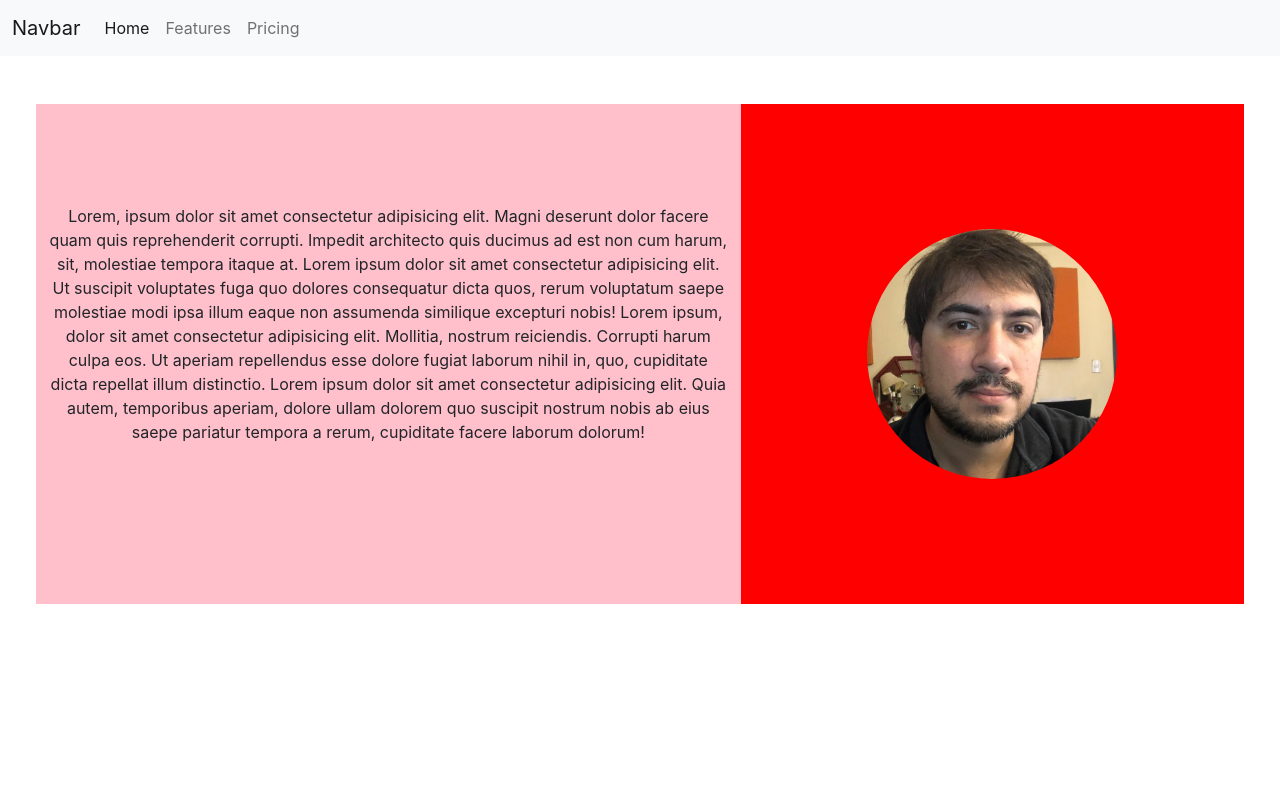
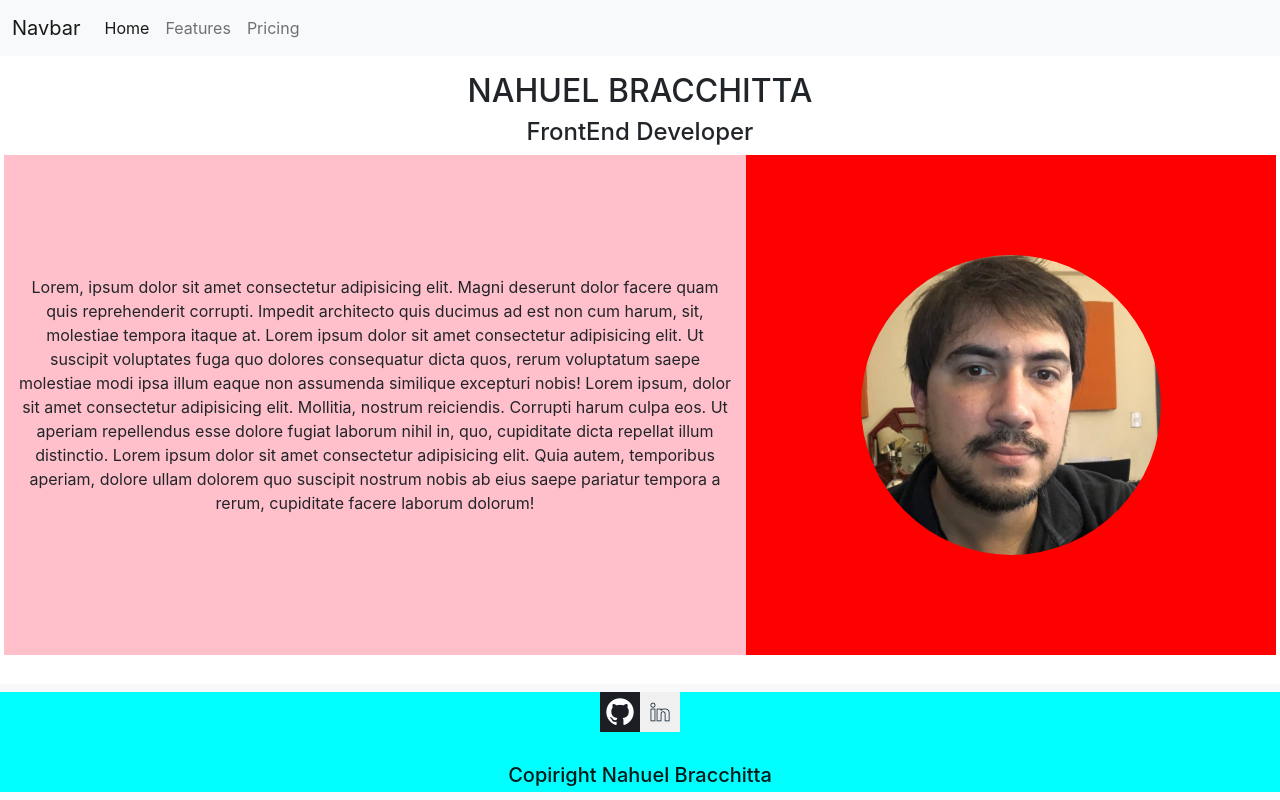
Before and after one commit to MrFontina/NB, a React (Create React App) app: page /contacto in a window 1280 px wide. Built offline with nearby package versions, Linux system fonts and the light colour scheme.

Commit message:
mejorando de a poco

```diff
--- a/src/App.js
+++ b/src/App.js
@@ -1,5 +1,6 @@
 import NavBar from "./Components/NavBar/NavBar";
 import About from "./Components/About/About";
+import Footer from "./Components/Footer/Footer";
 
 import { BrowserRouter, Routes, Route } from "react-router-dom";
 
@@ -16,7 +17,7 @@ function App() {
     <Route path="/trabajos" />
     <Route path="/contacto" />
     </Routes>
-
+    <Footer/>
     </BrowserRouter>
     </>
   );
--- a/src/Components/About/About.jsx
+++ b/src/Components/About/About.jsx
@@ -7,16 +7,19 @@ function About() {
 
   return (
     <div className="hector">
-    <div className="container.fluid p-5 ">
+    <div className="container.fluid p-3 ">
         <div className="row flex-wrap" >
+            <div style={{textAlign:"center"}}>
+              <h2>NAHUEL BRACCHITTA</h2>
+              <h4>FrontEnd Developer</h4>
+            </div>
 
-            <div className="col-lg-7 col-12"  style={{backgroundColor:"pink", textAlign:"center", paddingTop:"100px", height:"500px"}}>
+            <div className="col-lg-7 col-12"  style={{backgroundColor:"pink", textAlign:"center", paddingTop:"120px", height:"500px"}}>
             Lorem, ipsum dolor sit amet consectetur adipisicing elit. Magni deserunt dolor facere quam quis reprehenderit corrupti. Impedit architecto quis ducimus ad est non cum harum, sit, molestiae tempora itaque at. Lorem ipsum dolor sit amet consectetur adipisicing elit. Ut suscipit voluptates fuga quo dolores consequatur dicta quos, rerum voluptatum saepe molestiae modi ipsa illum eaque non assumenda similique excepturi nobis! Lorem ipsum, dolor sit amet consectetur adipisicing elit. Mollitia, nostrum reiciendis. Corrupti harum culpa eos. Ut aperiam repellendus esse dolore fugiat laborum nihil in, quo, cupiditate dicta repellat illum distinctio. Lorem ipsum dolor sit amet consectetur adipisicing elit. Quia autem, temporibus aperiam, dolore ullam dolorem quo suscipit nostrum nobis ab eius saepe pariatur tempora a rerum, cupiditate facere laborum dolorum!
         </div>
-        <div className="rogelio col-lg-5 col-12 "  >
-            <img src={image} style={{borderRadius: "50%", height: "50%" }} alt=""/>
-            {/* <img src={image} style={{borderRadius: "50%", height: "50%" }} alt=""/>
-            <img src={image} style={{borderRadius: "50%", height: "50%" }} alt=""/> */}
+        <div className="headerRight col-lg-5 col-12 "  >
+            <img src={image} style={{borderRadius: "50%", height: "60%" }} alt=""/>
+
             </div>
         </div>
 
--- a/src/Components/About/about.css
+++ b/src/Components/About/about.css
@@ -1,4 +1,4 @@
-.rogelio{
+.headerRight{
         height: 500px;
         background-color: red;
         display: flex;
@@ -8,7 +8,7 @@
 }
 
 @media (max-width: 990px) {
-    .rogelio {
+    .headerRight {
         align-items: flex-start;
         background-color: yellow;
     }
--- /dev/null
+++ b/src/Components/Footer/Footer.jsx
@@ -0,0 +1,26 @@
+import './footer.css'
+import git from './github.png'
+import linkedin from './linkedin.png'
+
+function Footer(){
+    return(
+        <footer className="foot">
+            <nav className="navbar navbar-light bg-light">
+                <div className='logos container-fluid'>
+                    <div className='mx-auto'>
+                      <a href='https://github.com/MrFontina'><img src={git} alt='gitHub' style={{width:'40px'}}/>
+                    </a>
+                    <a href='https://linkedin.com/in/nahuel-bracchitta'>
+                      <img src={linkedin} alt='linkedin' style={{width:'40px'}}/>
+                    </a>
+                    </div>
+                    <span className="navbar-brand mb-0 mx-auto h1">Copiright Nahuel Bracchitta</span>
+
+                </div>
+
+            </nav>
+        </footer>
+    )
+}
+
+export default Footer
--- /dev/null
+++ b/src/Components/Footer/footer.css
@@ -0,0 +1,12 @@
+.foot{
+    position: fixed;
+    bottom: 0;
+    width: 100%;
+
+}
+.logos{
+   display: flex;
+   flex-direction: column;
+   height: 100px;
+   background-color: aqua;
+}
--- a/src/Components/NavBar/NavBar.jsx
+++ b/src/Components/NavBar/NavBar.jsx
@@ -1,4 +1,5 @@
 import { Link } from "react-router-dom"
+
 
 
 
@@ -8,8 +9,8 @@ function NavBar() {
   return (
 
 
-<nav className="navbar navbar-expand-lg bg-light ">
-  <div className="container-fluid">
+<nav className="navBarClass navbar navbar-expand-lg bg-light ">
+  <div className="container-fluid ">
     <Link className="navbar-brand">Navbar</Link>
     <button className="navbar-toggler" type="button" data-bs-toggle="collapse" data-bs-target="#navbarNavAltMarkup" aria-controls="navbarNavAltMarkup" aria-expanded="false" aria-label="Toggle navigation">
       <span className="navbar-toggler-icon"></span>
```
Also changed, not shown: src/Components/Footer/github.png (added), src/Components/Footer/linkedin.png (added).
